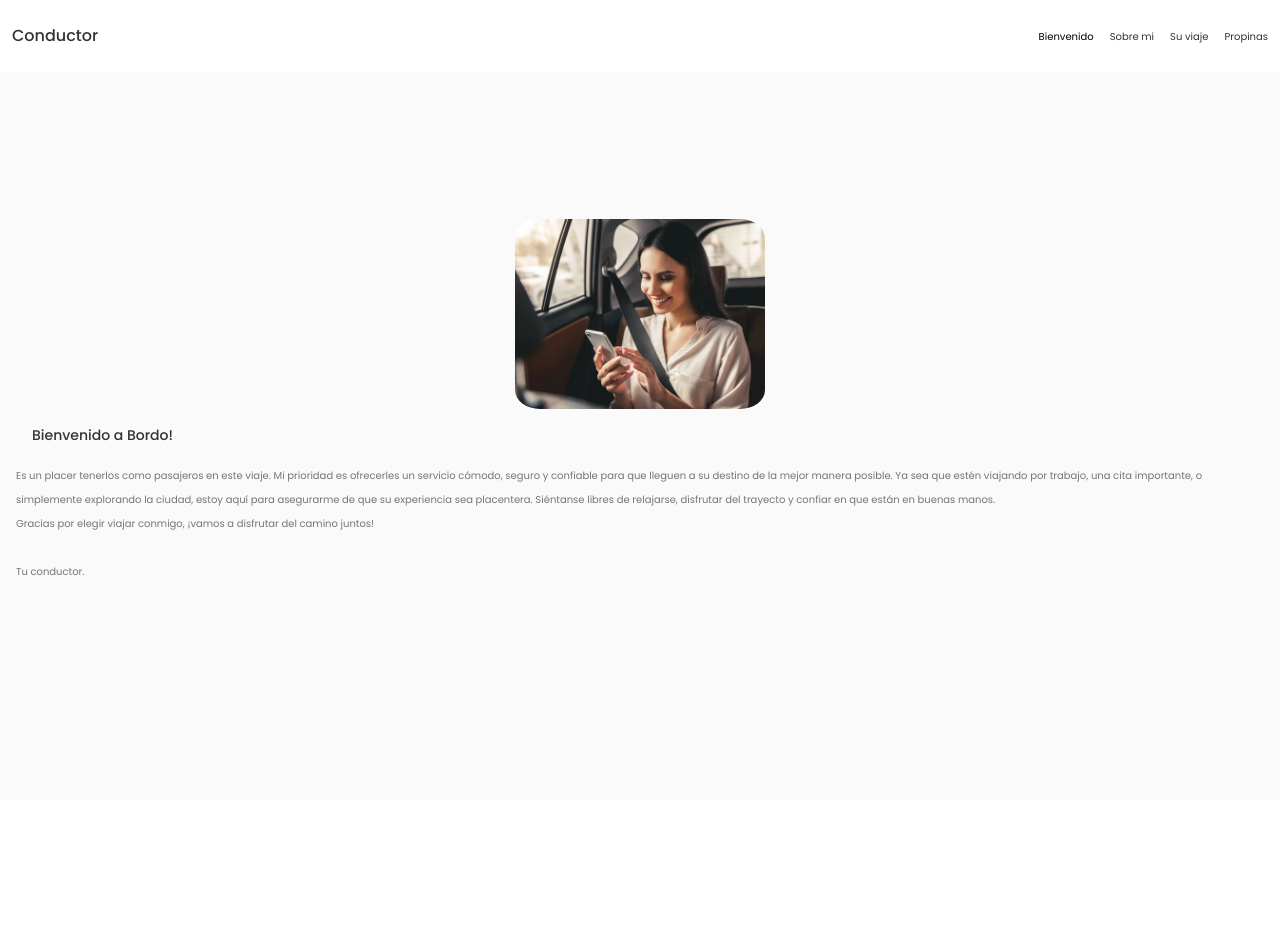
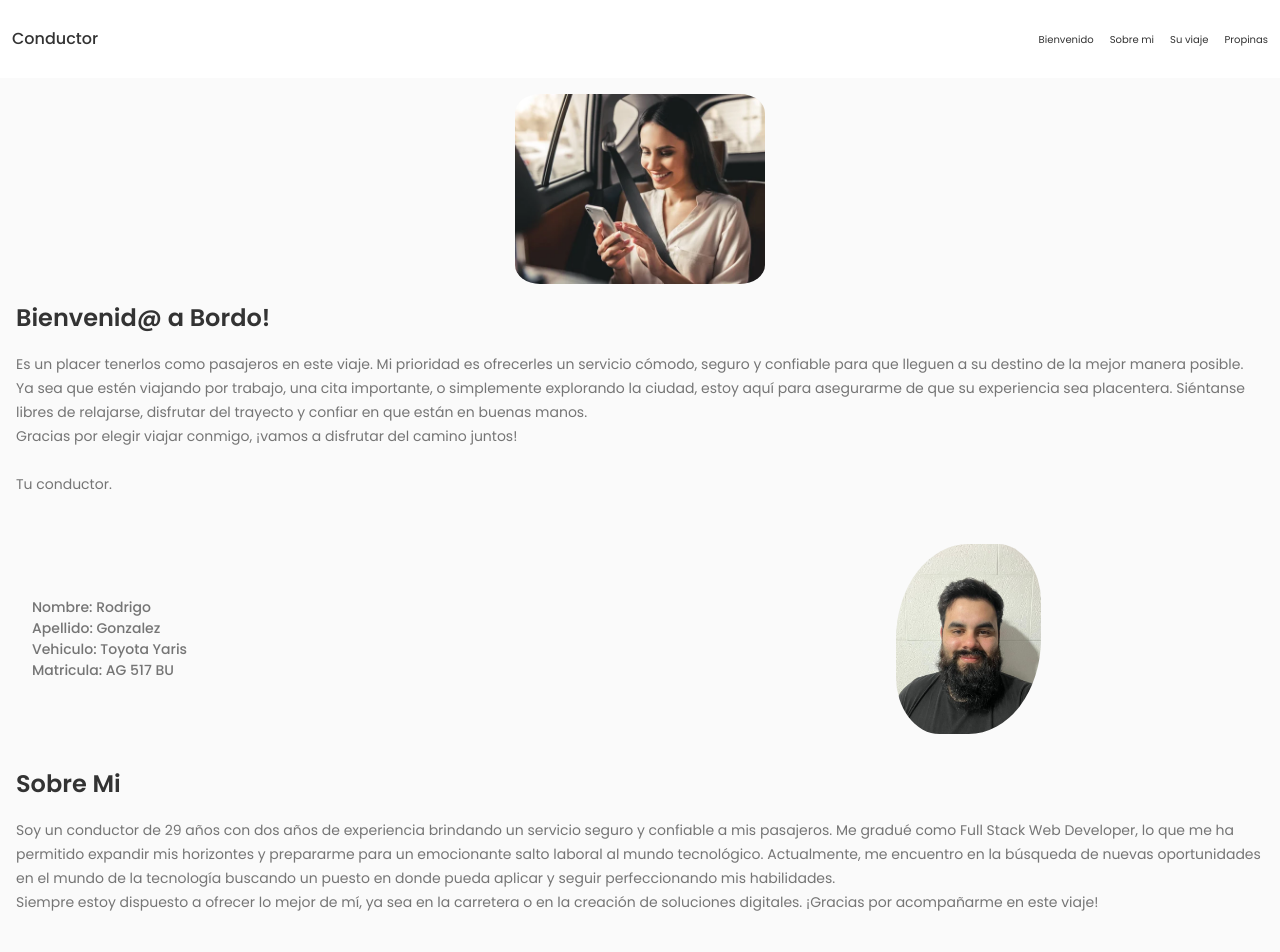
Before and after one commit to RodrigoIvanGonzalez/DriverWeb, a React (Vite) app: page / in a window 1280 px wide. Shown: the top 952 px of the page. Before the commit the page ends 800 px from the top, so only its background shows below. Built offline with nearby package versions, Linux system fonts and the light colour scheme.

Commit message:
creacion de componente about

```diff
--- a/src/App.css
+++ b/src/App.css
@@ -120,7 +120,6 @@ img{
 
 .container{
   width: 100%;
-  /* max-width: 968px; */
   margin-left: auto;
   margin-right: auto;
 }
--- a/src/App.jsx
+++ b/src/App.jsx
@@ -1,11 +1,11 @@
-import React  from 'react'
+
 import './App.css'
 import Header from './components/header/Header'
 import Welcome from './components/welcome/Welcome'
-// import About from './components/about/About'
+import About from './components/about/About'
 // import Travel from './components/travel/Travel'
 // import Tips from './components/tips/Tips'
-// import Contact from './components/contact/Contact'
+import Contact from './components/contact/Contact'
 // import Footer from './components/footer/Footer'
 
 
@@ -19,11 +19,11 @@ function App() {
 
       <main className='main'>
         <Welcome />
-        {/* <About />
-        <Travel />
-        <Tips />
-        <Contact /> */}
-      </main>
+        <About />
+        <Contact />
+        {/* <Travel />
+        <Tips /> */}
+    </main>
 
       {/* <Footer />  */}
 
--- a/src/components/about/About.jsx
+++ b/src/components/about/About.jsx
@@ -0,0 +1,33 @@
+import React from 'react'
+import "./about.css";
+
+const About = () => {
+    return (
+    <section className='about container' id='about'>
+        <div className="about__content grid">
+            <div className="about__img"></div>
+            <div className="about__description ul ">
+                    <ul>
+                        <li>Nombre: Rodrigo</li>
+                        <li>Apellido: Gonzalez</li>
+                        <li>Vehiculo: Toyota Yaris</li>
+                        <li>Matricula: AG 517 BU</li>
+                    </ul>
+            </div>
+        </div>
+            <div className="about__me">
+                <h3 className="about__me-title ">Sobre Mi</h3>
+                <span className='about__me-subtitle'>
+                Soy un conductor de 29 años con dos años de experiencia brindando un servicio seguro y confiable a mis pasajeros. Me gradué como Full Stack Web Developer, lo que me ha permitido expandir mis horizontes y prepararme para un emocionante salto laboral al mundo tecnológico. Actualmente, me encuentro en la búsqueda de nuevas oportunidades en el mundo de la tecnología buscando un puesto en donde pueda aplicar y seguir perfeccionando mis habilidades. <br />Siempre estoy dispuesto a ofrecer lo mejor de mí, ya sea en la carretera o en la creación de soluciones digitales. ¡Gracias por acompañarme en este viaje! <br /> <br />
+
+                </span>
+
+
+
+            </div>
+
+    </section>
+)
+}
+
+export default About
--- a/src/components/about/about.css
+++ b/src/components/about/about.css
@@ -0,0 +1,39 @@
+.about{
+    padding:  1rem;
+}
+
+.about__content{
+    grid-template-columns: 50% 50%;
+    grid-template-rows: 100%;
+    padding: 1rem;
+}
+
+.about__description{
+    align-self: center;
+    font-size: var(--small-font-size);
+    font-weight: var(--font-medium);
+}
+
+.about__img{
+    background: url(../../assets/perfilCV.jpg);
+    background-repeat: no-repeat;
+    background-position: center;
+    background-size: cover;
+    order: 1;
+    width: 145px;
+    height: 190px;
+    border-radius: 50%  30% ;
+    margin: auto;
+    grid-column-start: 2;
+}
+
+.about__me-title{
+    font-size: var(--h2-font-size);
+    font-weight: var(--font-semi-bold);
+    padding: 1rem 0;
+
+}
+
+.about__me-subtitle{
+    font-size: var(--small-font-size);
+}
--- a/src/components/contact/Contact.jsx
+++ b/src/components/contact/Contact.jsx
@@ -0,0 +1,9 @@
+
+
+const Contact = () => {
+  return (
+    <div>Contact</div>
+  )
+}
+
+export default Contact
--- a/src/components/header/Header.jsx
+++ b/src/components/header/Header.jsx
@@ -12,10 +12,10 @@ const Header = () => {
 });
 
 const [Toggle, showMenu] = useState(false);
-const[activeNav, setActiveNav] = useState("#home")
+const[activeNav, setActiveNav] = useState("#welcome")
 
     return (
-    <header className='header'>
+    <header className='header' id='home'>
         <nav className="nav container">
             <a href="index.html" className="nav__logo">Conductor</a>
 
@@ -24,7 +24,7 @@ const[activeNav, setActiveNav] = useState("#home")
                 }>
                 <ul className="nav__list grid">
                 <li className="nav__item">
-                        <a href="#home" onClick={() => setActiveNav('#home')} className={activeNav === "#home" ? 'nav__link active-link' : 'nav__link'}>
+                        <a href="#welcome" onClick={() => setActiveNav('#welcome')} className={activeNav === "#home" ? 'nav__link active-link' : 'nav__link'}>
                             <i className="uil uil-estate nav__icon"></i> Bienvenido
                         </a>
                     </li>
@@ -36,13 +36,13 @@ const[activeNav, setActiveNav] = useState("#home")
                     </li>
 
                     <li className="nav__item">
-                        <a href="#skills" onClick={() => setActiveNav('#skills')} className={activeNav === "#skills" ? 'nav__link active-link' : 'nav__link'}>
+                        <a href="#travel" onClick={() => setActiveNav('#travel')} className={activeNav === "#skills" ? 'nav__link active-link' : 'nav__link'}>
                             <i className="uil uil-file-alt nav__icon"></i> Su viaje
                         </a>
                     </li>
 
                     <li className="nav__item">
-                        <a href="#services" onClick={() => setActiveNav('#services')} className={activeNav === "#services" ? 'nav__link active-link' : 'nav__link'}>
+                        <a href="#tips" onClick={() => setActiveNav('#tips')} className={activeNav === "#services" ? 'nav__link active-link' : 'nav__link'}>
                             <i className="uil uil-briefcase-alt nav__icon"></i> Propinas
                         </a>
                     </li>
--- a/src/components/header/header.css
+++ b/src/components/header/header.css
@@ -1,6 +1,6 @@
 .header{
     width: 100%;
-    position: fixed;
+    position: sticky;
     top: 0;
     left: 0;
     z-index:var(--z-fixed);
@@ -8,7 +8,7 @@
 }
 
 .nav{
-    height: calc(var(--header-height) + 1.5rem);
+    height: calc(var(--header-height) + 1.9rem);
     display: flex;
     justify-content: space-between;
     align-items: center;
@@ -110,9 +110,9 @@
         display: block;
     }
 
-}
+} */
 
-@media screen and (max-width: 350px) {
+/* @media screen and (max-width: 350px) {
     .nav__menu{
         padding: 2rem 0.25rem 4rem;
     }
@@ -120,4 +120,4 @@
     .nav__list{
         column-gap:0 ;
     }
-} */
+}  */
--- a/src/components/welcome/Welcome.jsx
+++ b/src/components/welcome/Welcome.jsx
@@ -3,13 +3,13 @@ import './welcome.css';
 
 const Welcome = () => {
     return (
-    <section className="welcome container">
+    <section className="welcome container" id='welcome'>
 
         <div className="welcome__content">
 
         <div className="welcome__img"></div>
 
-        <h2 className="welcome__title">Bienvenido a Bordo!</h2>
+        <h2 className="welcome__title ">Bienvenid@ a Bordo!</h2>
         <span className="welcome__subtitle">
         Es un placer tenerlos como pasajeros en este viaje. Mi prioridad es ofrecerles un servicio cómodo, seguro y confiable para que lleguen a su destino de la mejor manera posible. Ya sea que estén viajando por trabajo, una cita importante, o simplemente explorando la ciudad, estoy aquí para asegurarme de que su experiencia sea placentera. Siéntanse libres de relajarse, disfrutar del trayecto y confiar en que están en buenas manos. <br />Gracias por elegir viajar conmigo, ¡vamos a disfrutar del camino juntos! <br /><br />Tu conductor.
         </span>
--- a/src/components/welcome/welcome.css
+++ b/src/components/welcome/welcome.css
@@ -2,16 +2,17 @@
 .welcome{
     display: grid;
     padding: 1rem;
+    position: relative;
 }
 
 .welcome__title{
-    font-size: var(--small-font-size);
-    font-weight: var(--font-medium);
-    padding: 1rem;
+    font-size: var(--h2-font-size);
+    font-weight: var(--font-semi-bold);
+    padding: 1rem 0;
 }
 
 .welcome__subtitle{
-    font-size: var(--tiny-font-size);
+    font-size: var(--small-font-size);
 }
 
 .welcome__img{
```
Also changed, not shown: src/assets/perfilCV.jpg (added).
